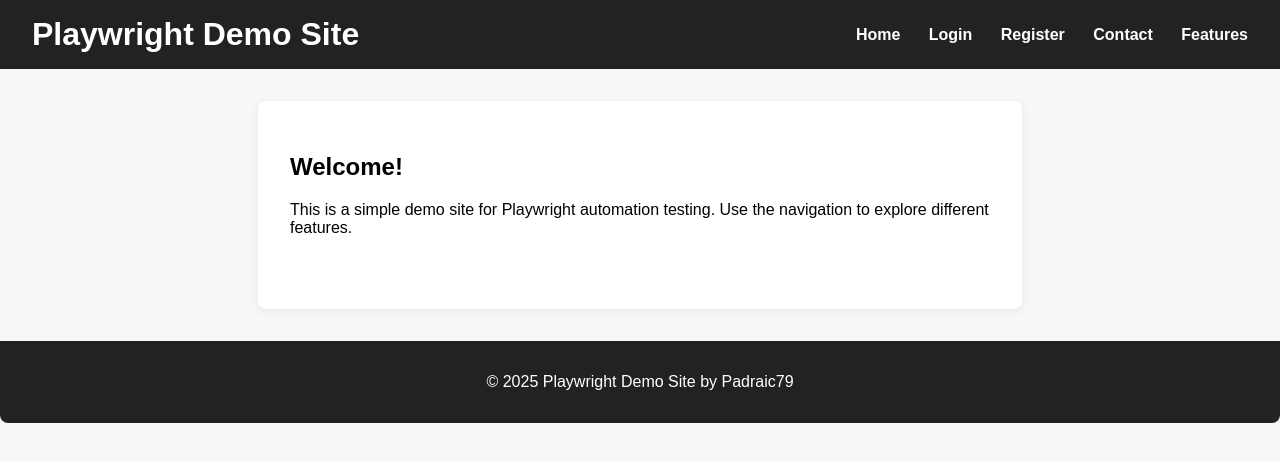
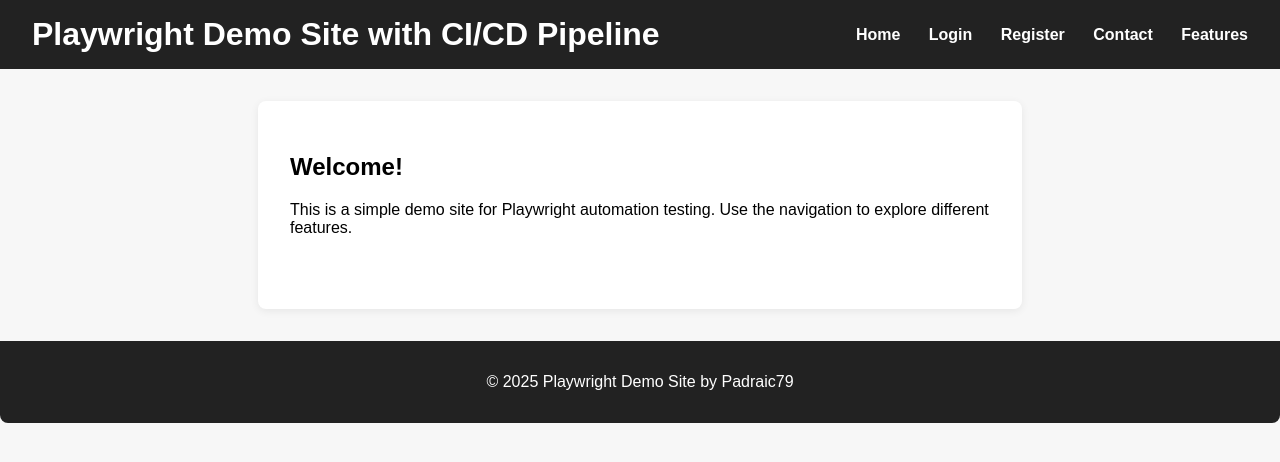
Before and after one commit to Padraic79/ProductionReadyCI-CD, a website: page production-site/index.html in a window 1280 px wide. Drawn offline with Linux system fonts and the light colour scheme.

Commit message:
updated header

```diff
--- a/production-site/index.html
+++ b/production-site/index.html
@@ -8,7 +8,7 @@
 	</head>
 	<body>
 		<header>
-			<h1>Playwright Demo Site</h1>
+			<h1>Playwright Demo Site with CI/CD Pipeline</h1>
 			<nav>
 				<a href="#">Home</a>
 				<a href="#login">Login</a>
```
